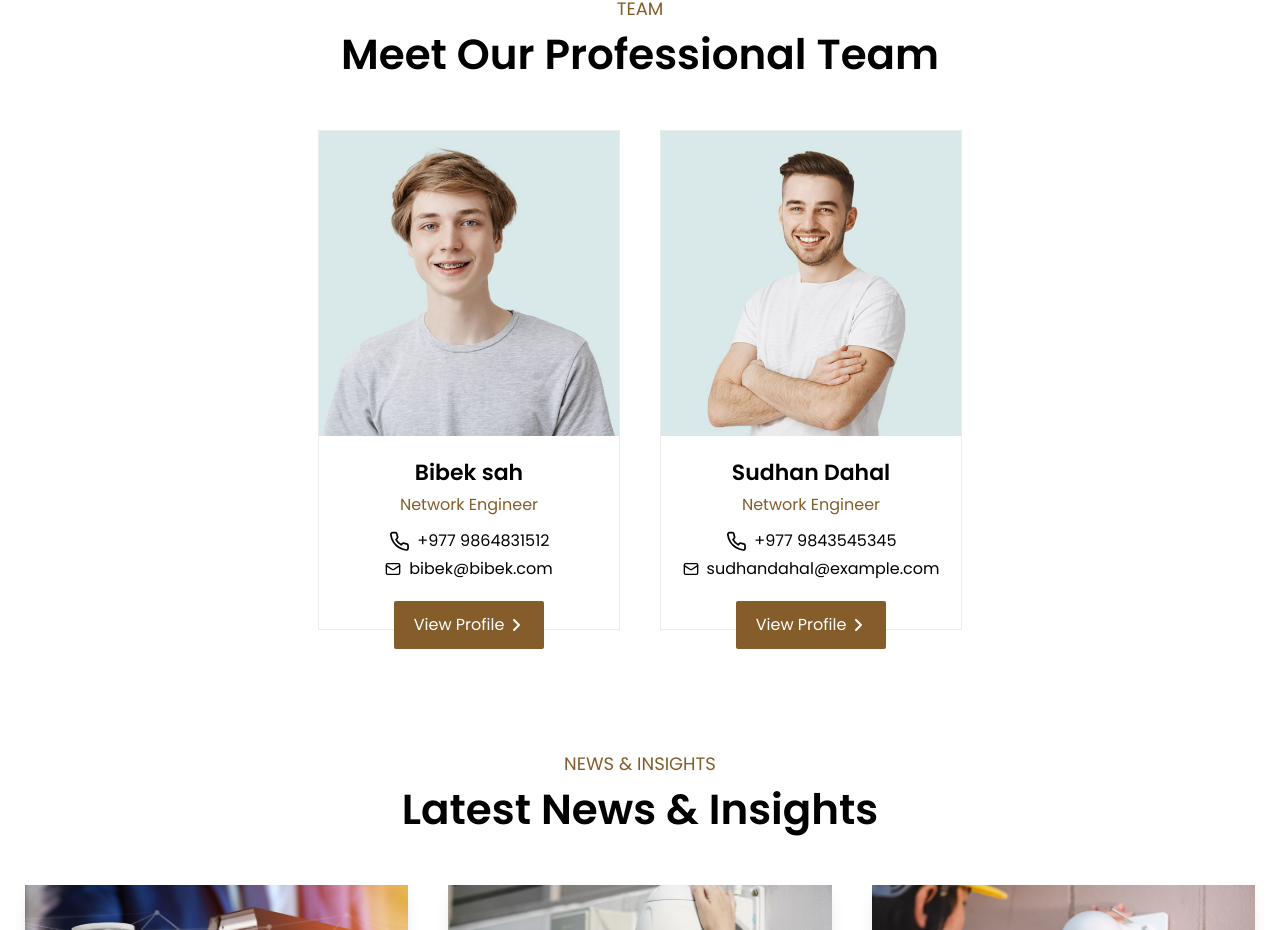
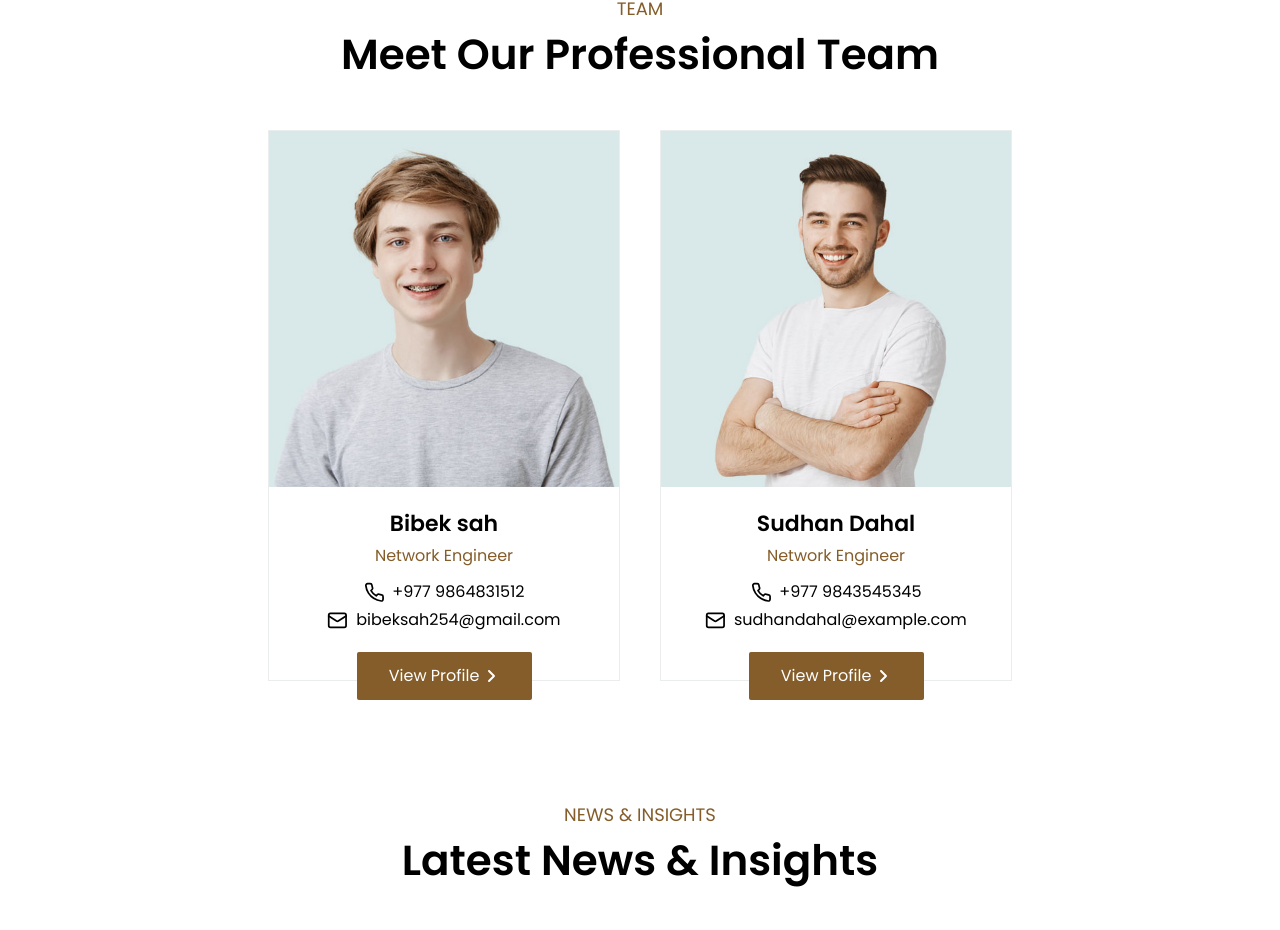
Before and after one commit to Anuragsah401/mt10web-client, a Next.js app: page / in a window 1280 px wide. Shown: the part 2054-2984 px from the top of the page. Built offline with nearby package versions, Linux system fonts and the light colour scheme.

Commit message:
working on team section

```diff
--- a/src/app/globals.css
+++ b/src/app/globals.css
@@ -24,4 +24,5 @@
     /* Bundle of properties */
     @apply transition-all duration-300 ease-in-out;
   }
+
 }
--- a/src/components/Homepage/team.jsx
+++ b/src/components/Homepage/team.jsx
@@ -2,6 +2,8 @@ import React from "react";
 import { FaAngleRight } from "react-icons/fa6";
 import { FiPhone } from "react-icons/fi";
 import { LuMail } from "react-icons/lu";
+import { GrFacebookOption } from "react-icons/gr";
+import { FaInstagram, FaLinkedin } from "react-icons/fa";
 
 import Container from "components/UI/Container";
 import SectionTitle from "components/UI/SectionTitle";
@@ -15,7 +17,7 @@ const Team = () => {
     {
       name: "Bibek sah",
       post: "Network Engineer",
-      email: "bibek@bibek.com",
+      email: "bibeksah254@gmail.com",
       phoneNo: "+977 9864831512",
       facebook: "",
       instagram: "",
@@ -38,42 +40,51 @@ const Team = () => {
       <Container>
         <SectionTitle title="team" subTitle="Meet Our Professional Team" />
 
-        <div className="flex gap-10 justify-center items-center flex-wrap">
+        <div className="flex gap-10 gap-y-16 justify-center flex-wrap">
           {teamDetails.map((team, i) => {
             return (
               <div
                 key={i}
-                className="flex flex-col items-center border border-[#EBECEC] group"
+                className="flex bg-white relative z-[5] flex-col items-center border border-[#EBECEC] group "
               >
                 <Image
                   src={team.pic}
                   alt={team.name}
-                  width={300}
+                  width={350}
                   height={300}
                   className="object-cover"
                 />
-                <div className="text-center pt-[20px] animate group-hover:text-white group-hover:bg-[#333] w-[100%] h-[100%]">
+
+                <div className="relative bg-white  group-hover:max-h-auto text-center pt-[20px] animate group-hover:text-white group-hover:bg-[#333] w-[100%] h-[100%]">
                   <h3 className="font-semibold text-[1.375em] mb-1 ">
                     {team.name}
                   </h3>
+
                   <div className="mb-3 text-primary group-hover:text-white animate ">
                     {team.post}
                   </div>
 
+                  <div className="">
                     <div className="flex justify-center gap-2 items-center mb-1">
                       <FiPhone size={"1.3em"} />
                       {team.phoneNo}
                     </div>
 
                     <div className="mb-5 flex justify-center gap-2 items-center">
-                    <LuMail />
+                      <LuMail size={"1.3em"} />
                       {team.email}
                     </div>
-
-                  <button className="rounded-sm -mb-5 w-[50%] mx-auto animate py-3 bg-primary text-white hover:bg-secondary flex justify-center items-center gap-1">
+                  </div>
+                  <button className="rounded-sm -mb-5 mt-5 w-[50%] mx-auto animate py-3 bg-primary text-white hover:bg-redish flex justify-center items-center gap-1">
                     <span>View Profile</span>
                     <FaAngleRight />
                   </button>
+
+                  <div className="absolute -z-[1] group-hover:-top-12 group-hover:z-0 animate top-0 inset-x-0 flex justify-center gap-3 text-[1.5em] py-3 w-[50%] mx-auto bg-primary text-white rounded-t-md">
+                    <GrFacebookOption className="hover:text-redish animate" />
+                    <FaInstagram className="hover:text-redish animate" />
+                    <FaLinkedin className="hover:text-redish animate" />
+                  </div>
                 </div>
               </div>
             );
```
Lines whose indentation alone changed are shown as unchanged.
